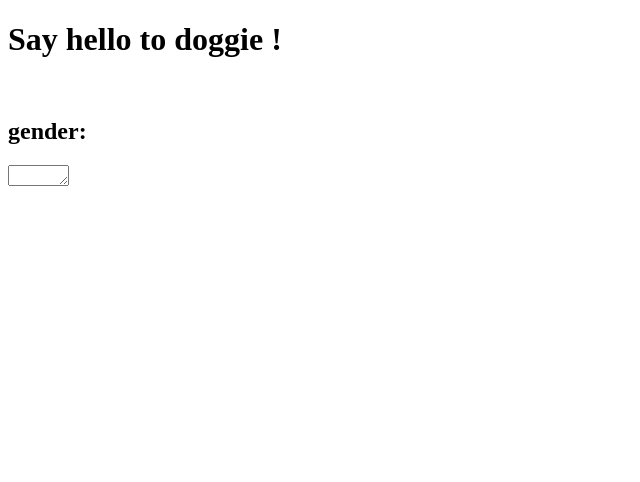
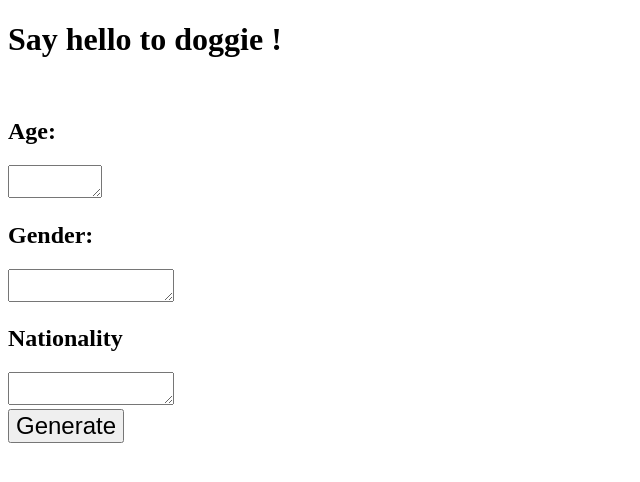
Before and after one commit to Mazennaja123/random-prediction, a plain HTML site: page index.html in a window 1280 px wide. Shown: the whole page, without its empty margins (0-640 px from the left). Drawn offline with Linux system fonts and the light colour scheme.

Commit message:
adding generate button plus basic css

```diff
--- a/index.html
+++ b/index.html
@@ -1,32 +1,48 @@
 <!DOCTYPE html>
 <html lang="en" dir="ltr">
+
 <head>
   <meta charset="utf-8">
   <meta http-equiv="X-UA-Compatible" content="IE=edge" />
   <meta name="viewport" content="width=device-width, initial-scale=1.0" />
-    <title>Prediction</title>
-    <!-- <link rel="stylesheet" href="styles/styles.css" /> -->
+  <title>Dogo Generator</title>
+  <link rel="stylesheet" href="./styles/styles.css" />
   <!-- <link rel="icon" type="image/x-icon" href="./images/logo-web-logo.png" /> -->
 </head>
 
 <body>
   <div class="container">
     <h1>Say hello to doggie !</h1>
+    <!-- Dog image -->
       <div class="random-dog">
-    <img class="dogo-img"src="" alt="">
+        <img class="dogo-img" src="" alt="">
       </div>
+      <!-- Dog Age -->
+      <div class="age">
+        <h2>Age: </h2>
+        <textarea class="fill-text" name="age-number" rows="1" cols="5"></textarea>
+      </div>
+      <!-- Dog gender -->
       <div class="gender">
+        <h2>Gender: </h2>
+        <textarea class="fill-text" name="gender-type" rows="1" cols="10"></textarea>
+      </div>
+      <!-- Dog Nationality -->
 
-    <h2>gender: </h2>
-    <textarea name="gendertype" rows="1" cols="5"></textarea>
+    </div class="nationality">
+        <h2>Nationality</h2>
+        <textarea class="fill-text" name="nationality-field" rows="1" cols="10"></textarea>
+    </div>
+
+
+    <!-- Generate prediction button -->
+    <div class="generate-button">
+      <button class="btn" type="button" name="Generate">Generate</button>
+    </div>
 
   </div>
 
-
-</div>
-
-</p>
-
   <script src="scripts/script.js" type="text/javascript"></script>
 </body>
+
 </html>
--- a/scripts/script.js
+++ b/scripts/script.js
@@ -2,6 +2,6 @@ document.getElementsByClassName("dogo-img")
 
 
 
-    fetch("https://dog.ceo/api/breeds/image/random");
+    fetch("https://dog.ceo/api/breeds/image/random")
     .then(response =>response.json())
-    .then(JSON=> dogo-img.src=JSON.message)
+    .then(JSON=> dogo-img.src=JSON.message())
--- /dev/null
+++ b/styles/styles.css
@@ -0,0 +1,13 @@
+.img{
+  width: 40%;
+}
+.btn{
+  /* margin-top: 100px;
+  margin-bottom: 100px; */
+font-size: 24px;
+}
+
+.fill-text{
+font-size: 24px
+
+}
```
Lines whose indentation alone changed are shown as unchanged.
